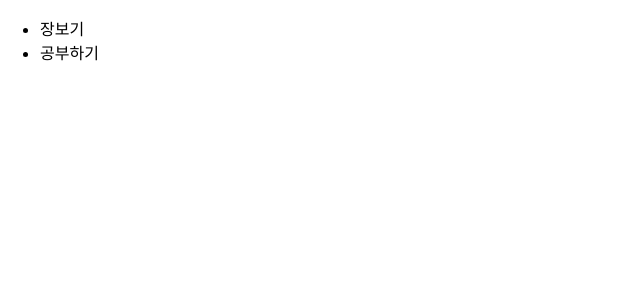
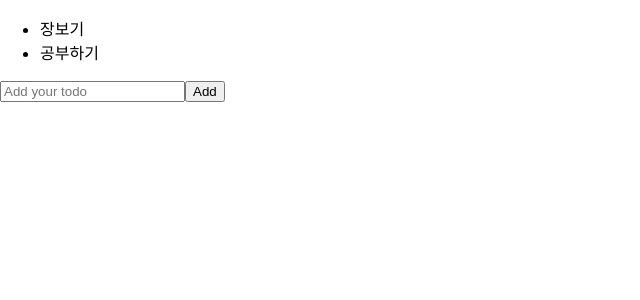
Before and after one commit to DongDongLab/todolist-p, a React (Create React App) app: page / in a window 1280 px wide. Shown: the top 300 px of the page, without its empty margins (0-640 px from the left). Built offline with nearby package versions, Linux system fonts and the light colour scheme.

Commit message:
list add function

```diff
--- a/package.json
+++ b/package.json
@@ -10,6 +10,7 @@
     "react": "^18.3.1",
     "react-dom": "^18.3.1",
     "react-scripts": "5.0.1",
+    "uuid": "^10.0.0",
     "web-vitals": "^2.1.0"
   },
   "scripts": {
--- a/src/App.js
+++ b/src/App.js
@@ -1,10 +1,10 @@
 import React from 'react';
-import Todolist from './components/Todolist/Todolist';
+import TodoList from './components/TodoList/TodoList';
 
 export default function App() {
   return (
     <div>
-      <Todolist />
+      <TodoList />
     </div>
   );
 }
--- /dev/null
+++ b/src/components/AddTodo/AddTodo.jsx
@@ -0,0 +1,25 @@
+import React, { useState } from 'react';
+import { v4 as uuidv4 } from 'uuid';
+export default function AddTodo({ onAdd }) {
+  const [text, setText] = useState('');
+  const handleSubmit = (e) => {
+    e.preventDefault();
+    onAdd({ id: uuidv4(), text, status: 'active' });
+    setText('');
+  };
+
+  const handleChange = (e) => {
+    setText(e.target.value);
+  };
+  return (
+    <form onSubmit={handleSubmit}>
+      <input
+        type='text'
+        placeholder='Add your todo'
+        onChange={handleChange}
+        value={text}
+      />
+      <button>Add</button>
+    </form>
+  );
+}
--- a/src/components/TodoList/TodoList.jsx
+++ b/src/components/TodoList/TodoList.jsx
@@ -1,10 +1,14 @@
 import React, { useState } from 'react';
+import AddTodo from '../AddTodo/AddTodo';
 
 export default function Todolist() {
   const [todos, setTodos] = useState([
     { id: '123', text: '장보기', status: 'active' },
     { id: '124', text: '공부하기', status: 'active' },
   ]);
+  const handleAdd = (todo) => {
+    setTodos([...todos, todo]);
+  };
   return (
     <section>
       <ul>
@@ -14,6 +18,7 @@ export default function Todolist() {
           </li>
         ))}
       </ul>
+      <AddTodo onAdd={handleAdd} />
     </section>
   );
 }
```
Also changed, not shown: .pnp.cjs, 1 other file (tests, documents, lock files or other folders).
